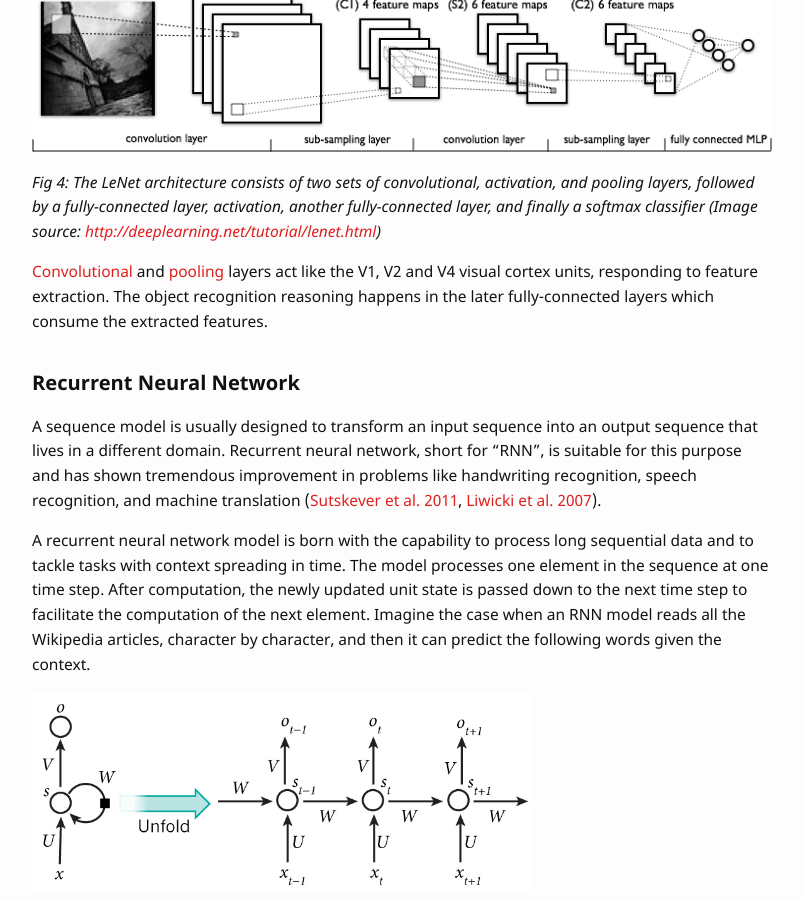
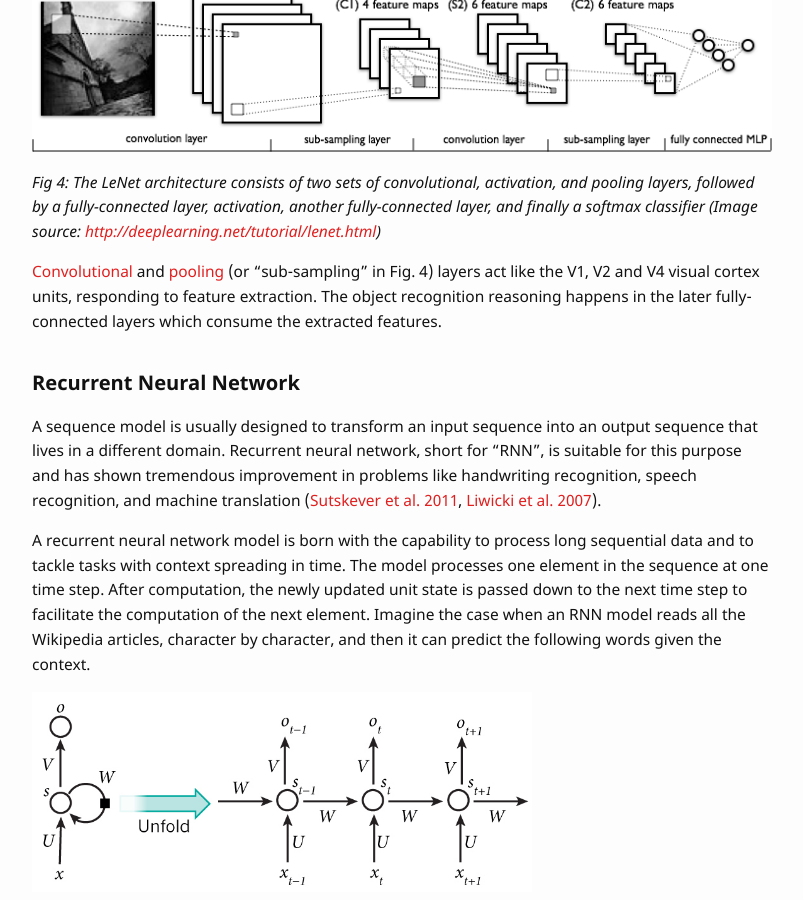
Before and after one commit to lilianweng/lil-log, a Jekyll site: the page built from _posts/2017-06-21-an-overview-of-deep-learning.md, in a window 1280 px wide and 900 px high, scrolled down 3293 px. Shown: the whole window, without its empty margins (238-1041 px from the left). Built offline with Jekyll 4.4.1, drawn with Linux system fonts in a browser that asks for light colours; formulas are drawn with MathJax 3; comment, search, counter and statistics services are not loaded.

Commit message:
update links and share button

```diff
--- a/_layouts/post.html
+++ b/_layouts/post.html
@@ -21,7 +21,7 @@
         <span class="share-button"><a class="twitter-share-button" href="https://twitter.com/share" data-show-count="false">Tweet</a><script async src="//platform.twitter.com/widgets.js" charset="utf-8"></script></span>
 
         <!-- Facebook share button -->
-        <span class="fb-like share-button" data-href="https://developers.facebook.com/docs/plugins/" data-layout="button" data-action="like" data-size="small" data-show-faces="false" data-share="true"></span>
+        <span class="fb-like share-button" data-href="{{ page.url }}" data-layout="button" data-action="like" data-size="small" data-show-faces="false" data-share="true"></span>
       </span>
 
       <div style="clear: both;"/>
--- a/_posts/2017-06-21-an-overview-of-deep-learning.md
+++ b/_posts/2017-06-21-an-overview-of-deep-learning.md
@@ -73,7 +73,7 @@
 *Fig 4: The LeNet architecture consists of two sets of convolutional, activation, and pooling layers, followed by a fully-connected layer, activation, another fully-connected layer, and finally a softmax classifier (Image source: <http://deeplearning.net/tutorial/lenet.html>)*
 
 
-[Convolutional](http://ufldl.stanford.edu/tutorial/supervised/FeatureExtractionUsingConvolution/) and [pooling](http://ufldl.stanford.edu/tutorial/supervised/Pooling/) layers act like the V1, V2 and V4 visual cortex units, responding to feature extraction. The object recognition reasoning happens in the later fully-connected layers which consume the extracted features.
+[Convolutional](http://ufldl.stanford.edu/tutorial/supervised/FeatureExtractionUsingConvolution/) and [pooling](http://ufldl.stanford.edu/tutorial/supervised/Pooling/) (or "sub-sampling" in Fig. 4) layers act like the V1, V2 and V4 visual cortex units, responding to feature extraction. The object recognition reasoning happens in the later fully-connected layers which consume the extracted features.
 
 
 ### Recurrent Neural Network
```
Also changed, not shown: _posts/2017-07-08-predict-stock-prices-using-RNN-part-1.md (+2 -2 lines).
